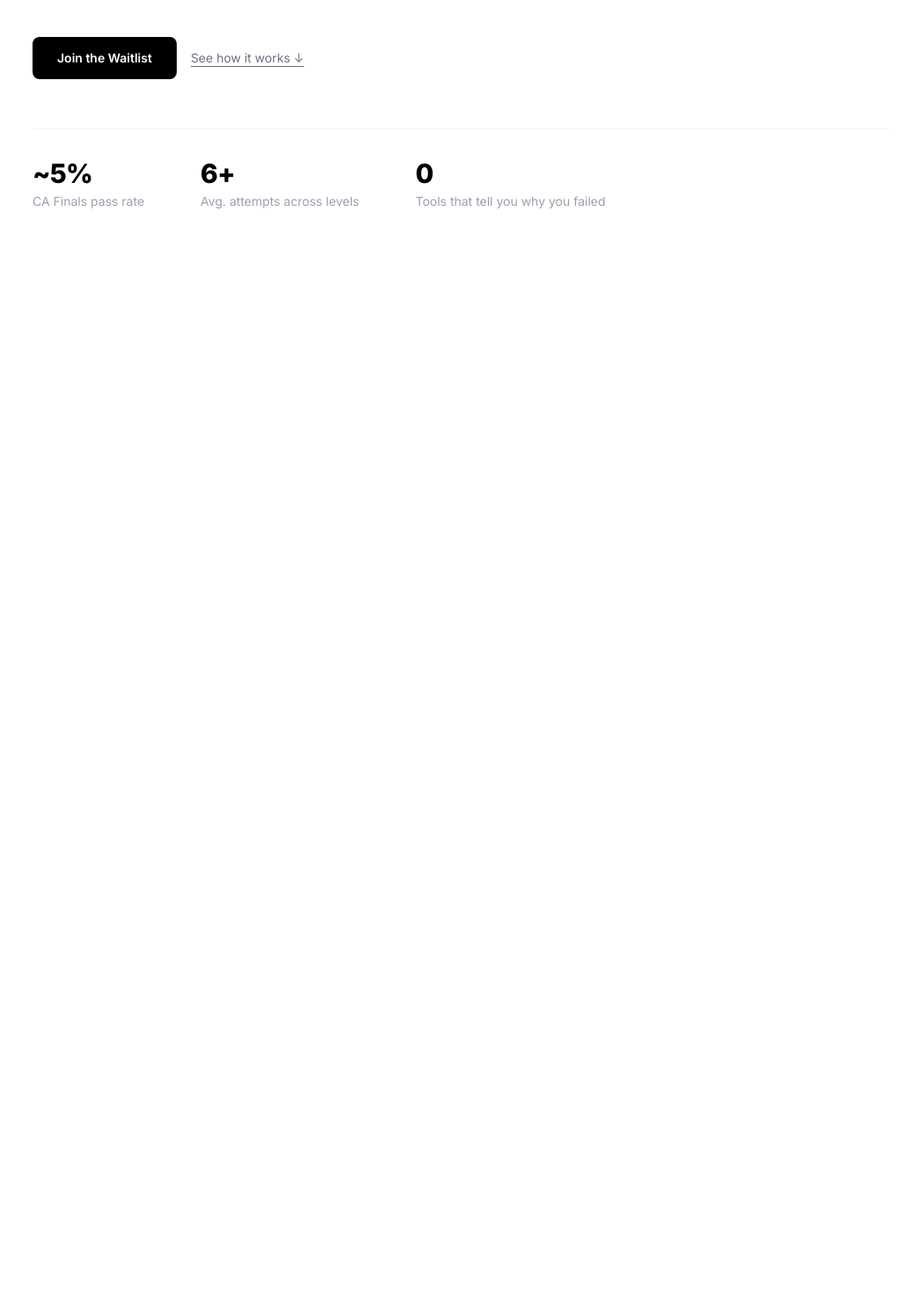
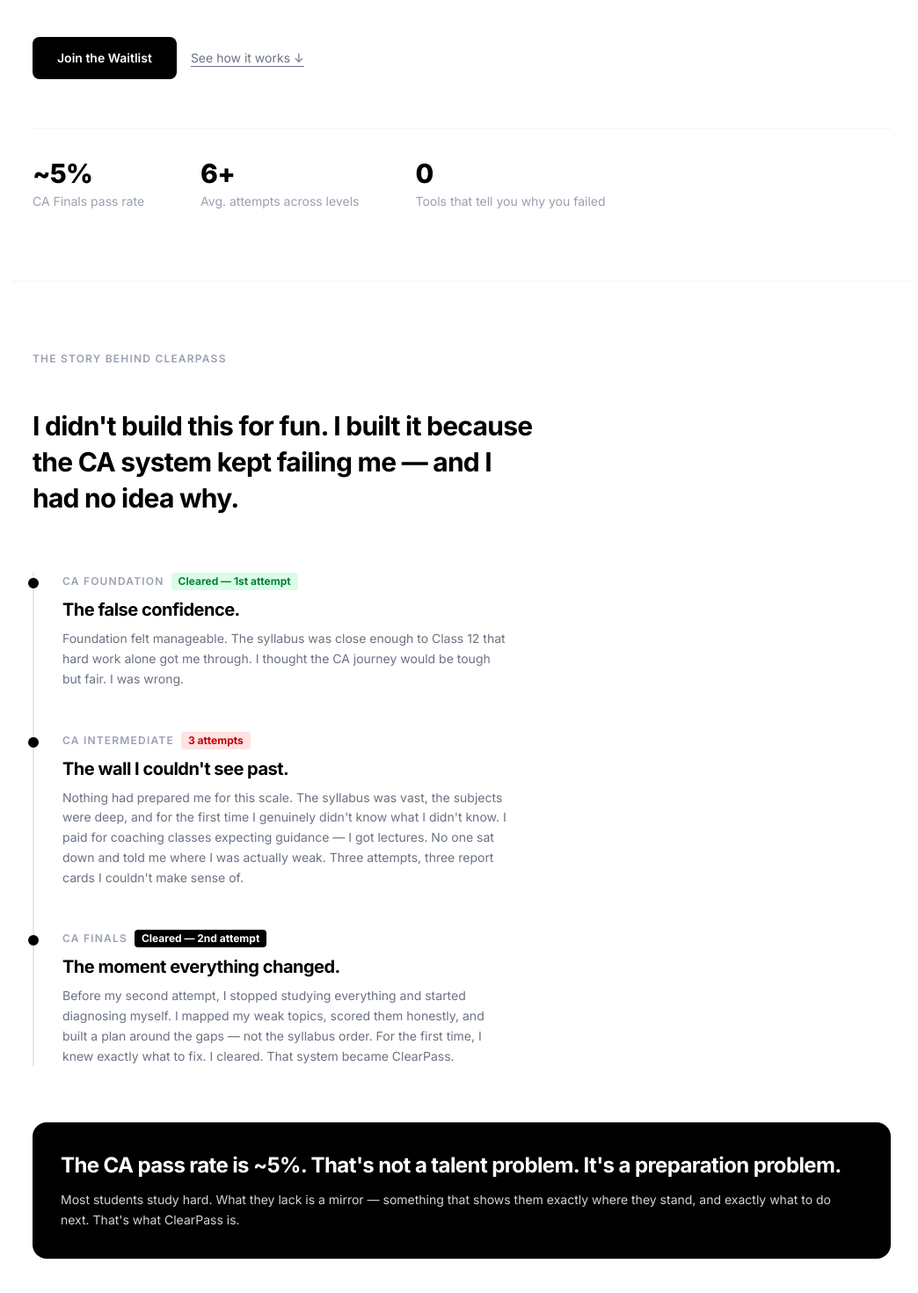
Before and after one commit to prabhavmakkar/clearpass, a React (Vite) app: page / in a window 1280 px wide. Shown: the part 402-1872 px from the top of the page at 88% size, without its empty margins (115-1159 px from the left). Before the commit the page ends 800 px from the top, so only its background shows below. Built offline with nearby package versions, Linux system fonts and the light colour scheme.

Commit message:
feat: add Story timeline section with staggered scroll animations

```diff
--- a/src/App.tsx
+++ b/src/App.tsx
@@ -1,11 +1,14 @@
 import Nav from './components/Nav'
 import Hero from './components/Hero'
+import Story from './components/Story'
 
 export default function App() {
   return (
     <div className="bg-white text-black">
       <Nav />
       <Hero />
+      <hr className="mx-auto max-w-5xl border-gray-100" />
+      <Story />
     </div>
   )
 }
--- /dev/null
+++ b/src/components/Story.tsx
@@ -0,0 +1,90 @@
+// src/components/Story.tsx
+import { motion } from 'framer-motion'
+import { useScrollReveal } from '../hooks/useScrollReveal'
+
+interface TimelineEntry {
+  stage: string
+  badge: string
+  badgeStyle: string
+  headline: string
+  body: string
+  delay: number
+}
+
+const timelineItems: Omit<TimelineEntry, 'delay'>[] = [
+  {
+    stage: 'CA Foundation',
+    badge: 'Cleared — 1st attempt',
+    badgeStyle: 'bg-green-100 text-green-700',
+    headline: 'The false confidence.',
+    body: "Foundation felt manageable. The syllabus was close enough to Class 12 that hard work alone got me through. I thought the CA journey would be tough but fair. I was wrong.",
+  },
+  {
+    stage: 'CA Intermediate',
+    badge: '3 attempts',
+    badgeStyle: 'bg-red-100 text-red-700',
+    headline: "The wall I couldn't see past.",
+    body: "Nothing had prepared me for this scale. The syllabus was vast, the subjects were deep, and for the first time I genuinely didn't know what I didn't know. I paid for coaching classes expecting guidance — I got lectures. No one sat down and told me where I was actually weak. Three attempts, three report cards I couldn't make sense of.",
+  },
+  {
+    stage: 'CA Finals',
+    badge: 'Cleared — 2nd attempt',
+    badgeStyle: 'bg-black text-white',
+    headline: 'The moment everything changed.',
+    body: "Before my second attempt, I stopped studying everything and started diagnosing myself. I mapped my weak topics, scored them honestly, and built a plan around the gaps — not the syllabus order. For the first time, I knew exactly what to fix. I cleared. That system became ClearPass.",
+  },
+]
+
+function TimelineItem({ stage, badge, badgeStyle, headline, body, delay }: TimelineEntry) {
+  const reveal = useScrollReveal(delay)
+  return (
+    <motion.div {...reveal} className="mb-12 last:mb-0">
+      <span className="absolute -left-[7px] mt-1.5 block h-3 w-3 rounded-full border-2 border-black bg-black" />
+      <div className="mb-2 flex flex-wrap items-center gap-2">
+        <span className="text-xs font-semibold uppercase tracking-widest text-gray-400">{stage}</span>
+        <span className={`rounded px-2 py-0.5 text-xs font-bold ${badgeStyle}`}>{badge}</span>
+      </div>
+      <h3 className="mb-2 text-xl font-bold tracking-tight">{headline}</h3>
+      <p className="max-w-lg text-sm leading-relaxed text-gray-500">{body}</p>
+    </motion.div>
+  )
+}
+
+function ResolutionCard() {
+  const reveal = useScrollReveal(0.1)
+  return (
+    <motion.div {...reveal} className="mt-16 rounded-2xl bg-black p-8 text-white">
+      <h3 className="mb-3 text-xl font-bold leading-snug tracking-tight md:text-2xl">
+        The CA pass rate is ~5%. That's not a talent problem. It's a preparation problem.
+      </h3>
+      <p className="text-sm leading-relaxed text-gray-300">
+        Most students study hard. What they lack is a mirror — something that shows them exactly
+        where they stand, and exactly what to do next. That's what ClearPass is.
+      </p>
+    </motion.div>
+  )
+}
+
+export default function Story() {
+  const introReveal = useScrollReveal()
+
+  return (
+    <section id="story" className="mx-auto max-w-5xl px-6 py-20">
+      <p className="mb-12 text-xs font-semibold uppercase tracking-widest text-gray-400">
+        The Story Behind ClearPass
+      </p>
+      <motion.p
+        {...introReveal}
+        className="mb-16 max-w-xl text-2xl font-bold leading-snug tracking-tight md:text-3xl"
+      >
+        I didn't build this for fun. I built it because the CA system kept failing me — and I had no idea why.
+      </motion.p>
+      <div className="relative border-l-2 border-gray-200 pl-8">
+        {timelineItems.map((item, i) => (
+          <TimelineItem key={item.stage} {...item} delay={i * 0.15} />
+        ))}
+      </div>
+      <ResolutionCard />
+    </section>
+  )
+}
```
